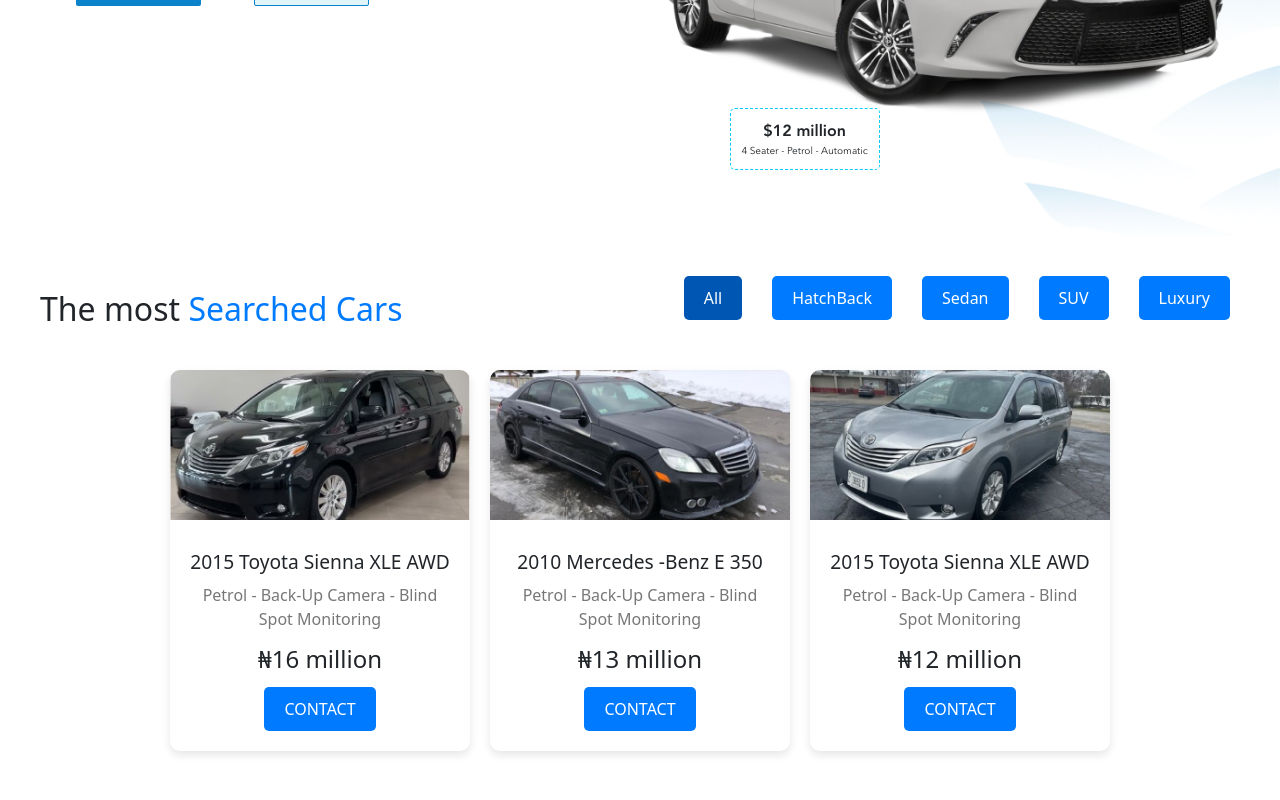
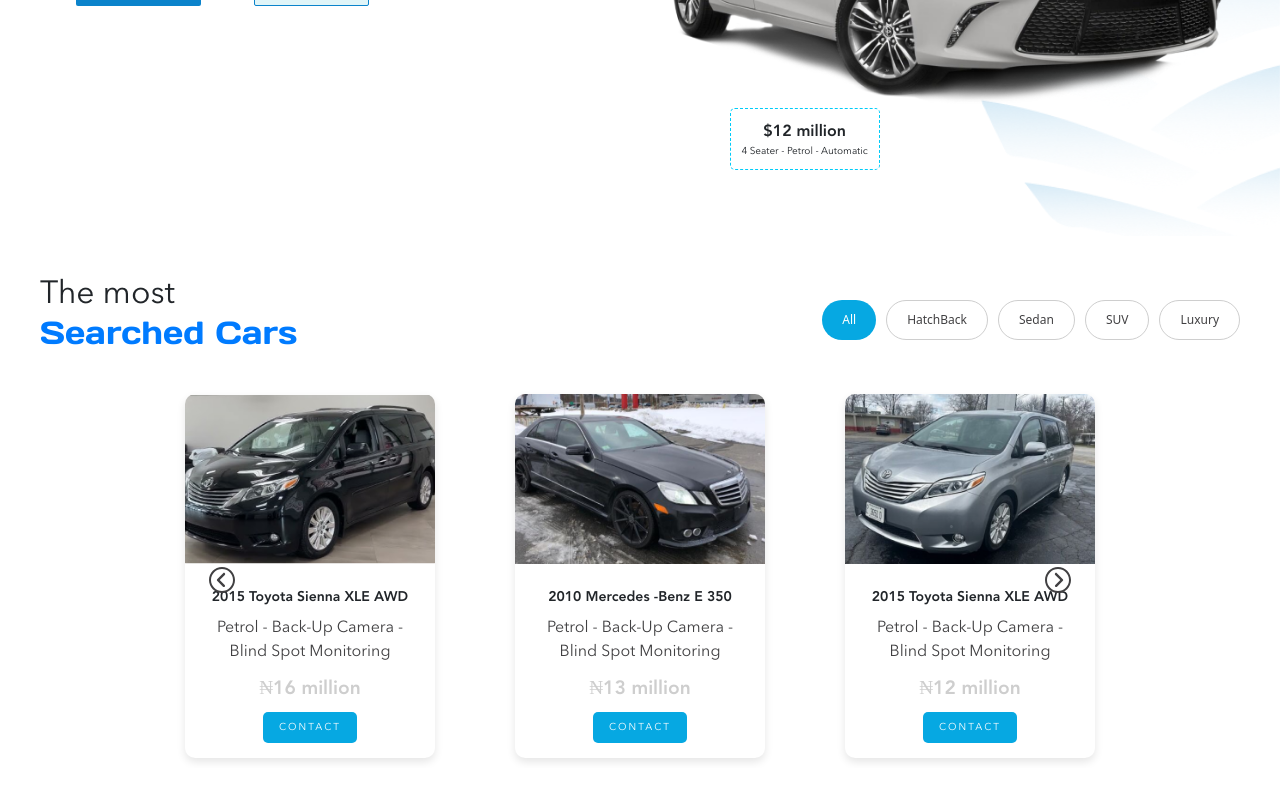
Before and after one commit to suue99/aj-autos, a React (Create React App) app: page / in a window 1280 px wide. Shown: the part 550-1350 px from the top of the page. Built offline with nearby package versions, Linux system fonts and the light colour scheme.

Commit message:
carousel effect

```diff
--- a/src/Components/Filter.js
+++ b/src/Components/Filter.js
@@ -1,10 +1,31 @@
-import React from 'react';
+import React, { useRef } from 'react';
 import './filter.css';
 import car1 from '../Images/car1.png';
 import car2 from '../Images/car2.png';
 import car3 from '../Images/car3.png';
+import { IoIosArrowDropleft, IoIosArrowDropright } from "react-icons/io";
 
 export default function Filter() {
+  const containerRef = useRef(null);
+
+  const scrollLeft = () => {
+    if (containerRef.current) {
+      containerRef.current.scrollBy({
+        left: -300, // Adjust this value to scroll by the width of one card
+        behavior: 'smooth',
+      });
+    }
+  };
+
+  const scrollRight = () => {
+    if (containerRef.current) {
+      containerRef.current.scrollBy({
+        left: 300, // Adjust this value to scroll by the width of one card
+        behavior: 'smooth',
+      });
+    }
+  };
+
   const cars = [
     {
       id: 1,
@@ -32,7 +53,9 @@ export default function Filter() {
   return (
     <div className="most-searched-cars">
       <div className="section-header">
-      <h2 className="section-title">The most <span className="highlight">Searched Cars</span></h2>
+        <h2 className="section-title">
+          The most <br /> <span className="highlight">Searched Cars</span>
+        </h2>
         <div className="car-filters">
           <button className="filter-button active">All</button>
           <button className="filter-button">HatchBack</button>
@@ -41,7 +64,11 @@ export default function Filter() {
           <button className="filter-button">Luxury</button>
         </div>
       </div>
-      <div className="car-cards-container">
+      <div className="carousel-wrapper">
+        <button className="carousel-arrow left" onClick={scrollLeft}>
+          <IoIosArrowDropleft />
+        </button>
+        <div className="car-cards-container" ref={containerRef}>
           {cars.map((car) => (
             <div key={car.id} className="car-card">
               <img src={car.image} alt={car.name} className="car-image" />
@@ -54,6 +81,10 @@ export default function Filter() {
             </div>
           ))}
         </div>
+        <button className="carousel-arrow right" onClick={scrollRight}>
+          <IoIosArrowDropright />
+        </button>
+      </div>
     </div>
   );
 }
--- a/src/Components/filter.css
+++ b/src/Components/filter.css
@@ -1,6 +1,7 @@
-
 .most-searched-cars {
     padding: 40px;
+    background-color: #fff;
+    position: relative;
   }
 
   .section-header {
@@ -11,41 +12,75 @@
   }
 
   .section-title {
-
     font-size: 2em;
-
+    font-family: Avenir;
   }
 
   .section-title .highlight {
     color: #007bff;
+    font-family: Days-one;
   }
 
   .car-filters {
-  display: flex;
-  gap: 10px;
-  margin-bottom: 30px;
+    display: flex;
+    gap: 10px;
   }
 
   .filter-button {
-    margin: 0 10px;
     padding: 10px 20px;
-    border: none;
-    border-radius: 5px;
-    background-color: #007bff;
-    color: #fff;
+    border: solid 0.1rem #CECECE;
+    border-radius: 20px;
+    background-color: white;
+    font-size: 12px;
+    color: #414042;
     cursor: pointer;
   }
 
   .filter-button.active {
-    background-color: #0056b3;
+    background-color: #06A8E2;
+    color: white;
+    border: none;
+  }
+
+  .carousel-wrapper {
+    display: flex;
+    align-items: center;
+    justify-content: center;
+    position: relative;
+
+  }
+
+  .carousel-arrow {
+    background: none;
+    border: none;
+    font-size: 2em;
+    cursor: pointer;
+    color: #414042;
+    position: absolute;
+    z-index: 10;
+    margin-left: 160px;
+    margin-right: 160px;
+  }
+
+  .carousel-arrow.left {
+    left: 0;
+
+  }
+
+  .carousel-arrow.right {
+    right: 0;
   }
 
   .car-cards-container {
     display: flex;
-    flex-wrap: wrap;
-    justify-content: center; /* Center the cards */
-    gap: 20px;
+    overflow-x: auto;
+    scroll-behavior: smooth;
+    gap: 80px;
+    padding: 10px;
+  }
 
+  .car-cards-container::-webkit-scrollbar {
+    display: none;
   }
 
   .car-card {
@@ -54,7 +89,8 @@
     box-shadow: 0 4px 8px rgba(0, 0, 0, 0.1);
     overflow: hidden;
     transition: transform 0.3s;
-    width: 300px;
+    width: 250px;
+    flex: 0 0 auto;
   }
 
   .car-card:hover {
@@ -63,36 +99,42 @@
 
   .car-image {
     width: 100%;
-    height: 150px;
+    height: 170px;
     object-fit: cover;
-
   }
 
   .car-details {
-    padding: 20px;
+    padding: 15px;
     text-align: center;
   }
 
   .car-name {
-    font-size: 1.2em;
+    font-size: 14px;
     margin: 10px 0;
+    font-family: Avenir-heavy;
   }
 
   .car-features {
-    color: #777;
+    color: #414042;
     margin: 10px 0;
+    font-family: Avenir;
   }
 
   .car-price {
-    font-size: 1.5em;
+    font-size: 1.2em;
     margin: 10px 0;
+    font-family: Avenir-heavy;
+    color: #CECECE;
   }
 
   .contact-button {
-    padding: 10px 20px;
+    padding: 8px 16px;
     border: none;
     border-radius: 5px;
-    background-color: #007bff;
+    background-color: #06A8E2;
     color: #fff;
     cursor: pointer;
+    font-family: Avenir;
+    font-size: 10px;
+    letter-spacing: 2px;
   }
```
Lines whose indentation alone changed are shown as unchanged.
